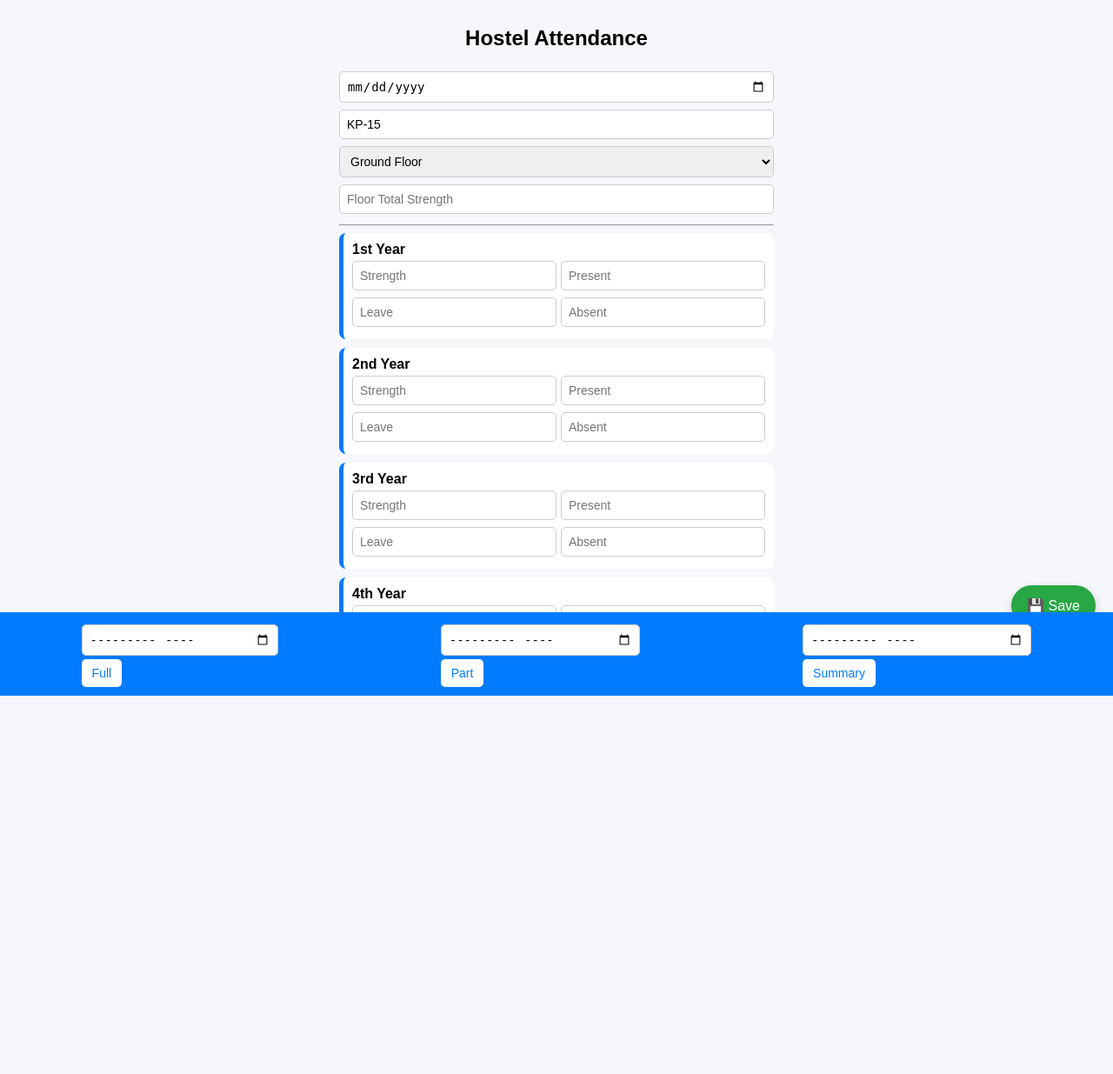
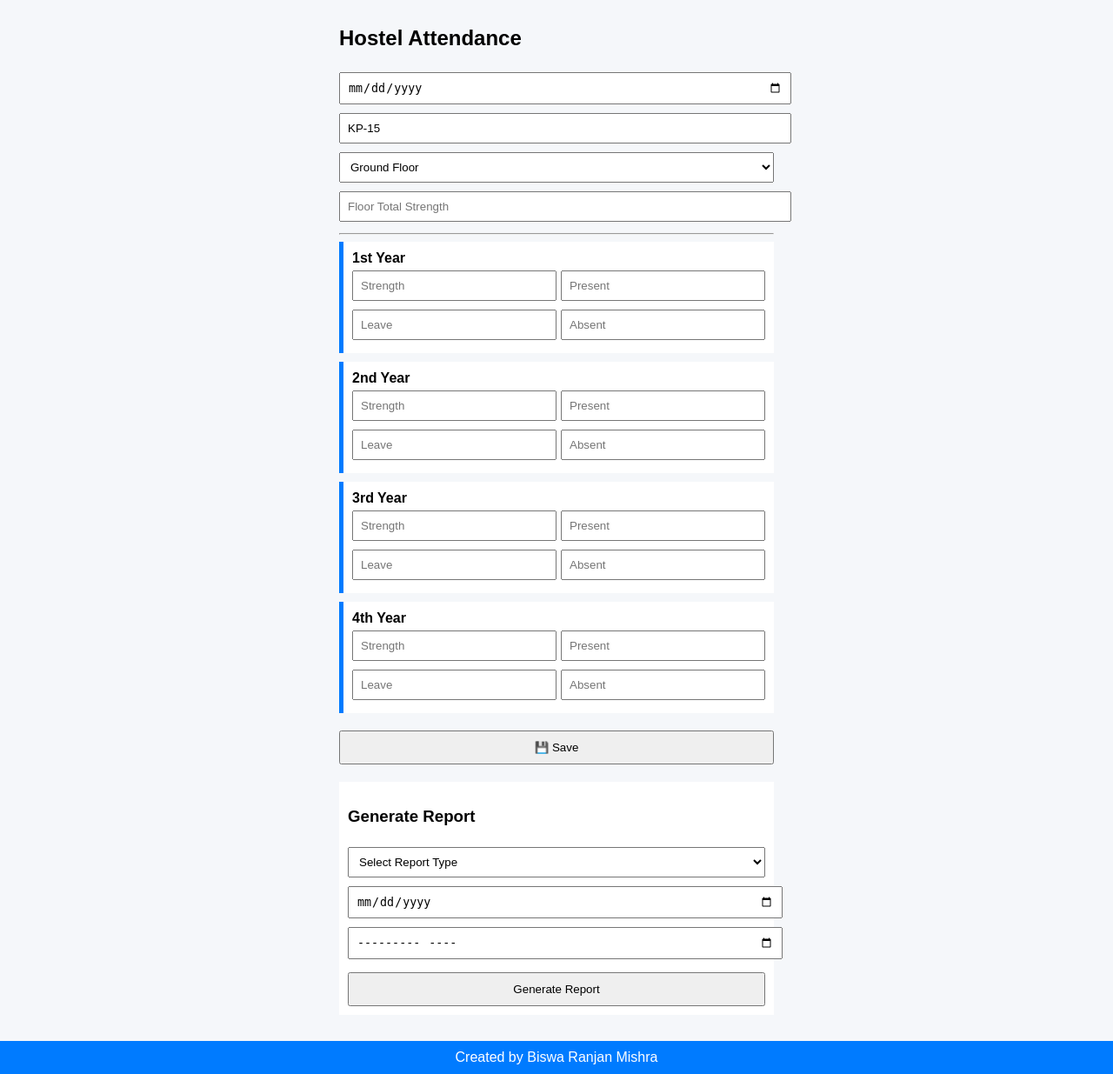
Before and after one commit to BiswaKiit/attendance-app, a Flask app: page / in a window 1280 px wide. Shown: the whole page at 87% size. Before the commit the page ends 800 px from the top, so only its background shows below. Run offline with Flask 3, Linux system fonts and the light colour scheme; some libraries are stand-ins or nearby versions.

Commit message:
Add files via upload

```diff
--- a/main.py
+++ b/main.py
@@ -5,24 +5,17 @@ import os
 
 app = Flask(__name__)
 
-# 🔗 DATABASE (Render PostgreSQL)
-DATABASE_URL = os.getenv("DATABASE_URL") or "postgresql://attendance_user:hIEyKUeKKblpFAYtYXjcDp5GCXGQZcbl@dpg-d7b5hdjuibrs73b6m1d0-a.oregon-postgres.render.com/attendance_2cet"
+DATABASE_URL = os.getenv("DATABASE_URL")
 
 floors = ["Ground Floor", "1st Floor", "2nd Floor", "3rd Floor", "4th Floor"]
 years = ["1st Year", "2nd Year", "3rd Year", "4th Year"]
 
-
-# 🔌 DB CONNECTION
 def get_conn():
     return psycopg2.connect(DATABASE_URL)
 
-
-# 🔢 SAFE INT
 def to_int(val):
     return int(val) if val and str(val).strip() else 0
 
-
-# 🛠 CREATE TABLE (AUTO)
 def create_table():
     conn = get_conn()
     cur = conn.cursor()
@@ -44,123 +37,71 @@ def create_table():
     conn.commit()
     conn.close()
 
-
-# 🚀 HOME
 @app.route("/", methods=["GET", "POST"])
 def index():
-    create_table()  # ensure table exists
+    create_table()
     message = ""
 
     if request.method == "POST":
-        try:
-            floor = request.form.get("floor")
-            date = request.form.get("date")
-            hostel = request.form.get("hostel") or "KP-15"
-            floor_strength = to_int(request.form.get("floor_strength"))
+        floor = request.form.get("floor")
+        date = request.form.get("date")
+        hostel = request.form.get("hostel")
 
-            conn = get_conn()
-            cur = conn.cursor()
+        conn = get_conn()
+        cur = conn.cursor()
 
-            # ❌ DUPLICATE CHECK
-            cur.execute("SELECT 1 FROM attendance WHERE date=%s AND floor=%s", (date, floor))
-            if cur.fetchone():
-                message = f"❌ Data already punched for {floor} on {date}"
-                conn.close()
-                return render_template("index.html", floors=floors, years=years, message=message)
+        cur.execute("SELECT 1 FROM attendance WHERE date=%s AND floor=%s", (date, floor))
+        if cur.fetchone():
+            message = "Already entered"
+            conn.close()
+            return render_template("index.html", floors=floors, years=years)
 
-            total_year_strength = 0
-            valid = True
+        for year in years:
+            cur.execute("""
+            INSERT INTO attendance (date, hostel, floor, year, strength, present, leave, absent)
+            VALUES (%s,%s,%s,%s,%s,%s,%s,%s)
+            """, (
+                date, hostel, floor, year,
+                to_int(request.form.get(f"{year}_strength")),
+                to_int(request.form.get(f"{year}_present")),
+                to_int(request.form.get(f"{year}_leave")),
+                to_int(request.form.get(f"{year}_absent"))
+            ))
 
-            for year in years:
-                strength = to_int(request.form.get(f"{year}_strength"))
-                present = to_int(request.form.get(f"{year}_present"))
-                leave = to_int(request.form.get(f"{year}_leave"))
-                absent = to_int(request.form.get(f"{year}_absent"))
+        conn.commit()
+        conn.close()
 
-                # ✅ Validation
-                if (present + leave + absent) != strength:
-                    valid = False
+    return render_template("index.html", floors=floors, years=years)
 
-                total_year_strength += strength
-
-                cur.execute("""
-                INSERT INTO attendance (date, hostel, floor, year, strength, present, leave, absent)
-                VALUES (%s,%s,%s,%s,%s,%s,%s,%s)
-                """, (date, hostel, floor, year, strength, present, leave, absent))
-
-            # ✅ Floor total validation
-            if total_year_strength != floor_strength:
-                valid = False
-
-            if not valid:
-                conn.rollback()
-                message = "❌ Data mismatch! Please check values."
-            else:
-                conn.commit()
-                message = "✅ Saved Successfully!"
-
-            conn.close()
-
-        except Exception as e:
-            message = f"Error: {str(e)}"
-
-    return render_template("index.html", floors=floors, years=years, message=message)
-
-
-# 📊 REPORT (MONTH FILTER)
 @app.route("/report", methods=["POST"])
 def report():
     report_type = request.form.get("report_type")
-    month = request.form.get("month")  # YYYY-MM
+    date = request.form.get("date")
+    month = request.form.get("month")
 
     conn = get_conn()
     cur = conn.cursor()
 
-    cur.execute("""
-    SELECT date,floor,year,strength,present,leave,absent
-    FROM attendance
-    WHERE TO_CHAR(date, 'YYYY-MM') = %s
-    """, (month,))
+    if date:
+        cur.execute("SELECT * FROM attendance WHERE date=%s", (date,))
+    elif month:
+        cur.execute("SELECT * FROM attendance WHERE TO_CHAR(date,'YYYY-MM')=%s", (month,))
+    else:
+        cur.execute("SELECT * FROM attendance")
 
     rows = cur.fetchall()
     conn.close()
 
-    data = {}
-    total_strength = total_present = total_leave = 0
-
-    year_summary = {y: {"Strength":0, "Present":0, "Leave":0} for y in years}
-
-    for date, floor, year, strength, present, leave, absent in rows:
-
-        if floor not in data:
-            data[floor] = {}
-
-        data[floor][year] = {
-            "Strength": strength,
-            "Present": present,
-            "Leave": leave,
-            "Absent": absent
-        }
-
-        year_summary[year]["Strength"] += strength
-        year_summary[year]["Present"] += present
-        year_summary[year]["Leave"] += (leave + absent)
-
-        total_strength += strength
-        total_present += present
-        total_leave += (leave + absent)
+    total_strength = sum(r[5] for r in rows)
+    total_present = sum(r[6] for r in rows)
+    total_leave = sum(r[7]+r[8] for r in rows)
 
     return render_template("report.html",
-                           data=data,
-                           report_type=report_type,
                            total_strength=total_strength,
                            total_present=total_present,
                            total_leave=total_leave,
-                           year_summary=year_summary,
                            month=month)
 
-
-# 📥 EXCEL DOWNLOAD (MONTH FILTER)
 @app.route("/download")
 def download():
     month = request.args.get("month")
@@ -168,25 +109,15 @@ def download():
     conn = get_conn()
     cur = conn.cursor()
 
-    cur.execute("""
-        SELECT * FROM attendance
-        WHERE TO_CHAR(date, 'YYYY-MM') = %s
-    """, (month,))
-
+    cur.execute("SELECT * FROM attendance WHERE TO_CHAR(date,'YYYY-MM')=%s", (month,))
     rows = cur.fetchall()
     conn.close()
 
-    df = pd.DataFrame(rows, columns=[
-        "ID","Date","Hostel","Floor","Year",
-        "Strength","Present","Leave","Absent"
-    ])
-
+    df = pd.DataFrame(rows)
     file = "attendance.xlsx"
     df.to_excel(file, index=False)
 
     return send_file(file, as_attachment=True)
 
-
-# ▶️ RUN
 if __name__ == "__main__":
-    app.run(debug=True)
+    app.run()
--- a/static/style.css
+++ b/static/style.css
@@ -1,99 +1,59 @@
-/* 🌐 Base */
 body {
-    font-family: Arial, sans-serif;
+    font-family: Arial;
     margin: 0;
     background: #f5f7fa;
 }
 
-/* 📦 Container */
 .container {
-    width: 100%;
     max-width: 500px;
     margin: auto;
     padding: 10px;
-    padding-bottom: 120px; /* space for bottom bar */
 }
 
-/* 🧾 Header */
-.header {
-    text-align: center;
-    margin-bottom: 10px;
-}
-
-/* 📝 Inputs */
 input, select {
     width: 100%;
     padding: 8px;
-    margin: 4px 0;
-    border-radius: 5px;
-    border: 1px solid #ccc;
-    font-size: 14px;
-    box-sizing: border-box;
+    margin: 5px 0;
 }
 
-/* 📊 Year Block */
 .year-block {
-    background: #ffffff;
+    background: white;
     padding: 10px;
     margin-bottom: 10px;
-    border-radius: 8px;
     border-left: 5px solid #007bff;
 }
 
-/* Row */
 .row {
     display: flex;
     gap: 5px;
 }
 
-/* ❌ Error */
-.error {
-    border: 2px solid red !important;
+button {
+    width: 100%;
+    padding: 10px;
+    margin-top: 10px;
 }
 
-/* ✅ Success */
 .success {
-    border: 2px solid green !important;
+    border: 2px solid green;
 }
 
-/* 💾 Floating Save Button */
-.fab-save {
-    position: fixed;
-    bottom: 80px;
-    right: 20px;
-    background: #28a745;
-    color: white;
-    border: none;
-    padding: 14px 18px;
-    border-radius: 50px;
-    font-size: 16px;
-    box-shadow: 0 4px 10px rgba(0,0,0,0.2);
-    cursor: pointer;
+.error {
+    border: 2px solid red;
 }
 
-/* 📊 Bottom Report Bar */
-.bottom-bar {
-    position: fixed;
-    bottom: 0;
-    width: 100%;
-    background: #007bff;
-    display: flex;
-    justify-content: space-around;
-    padding: 10px 0;
+/* 📊 Report */
+.report-box {
+    background: white;
+    padding: 10px;
+    margin-top: 20px;
 }
 
-/* Buttons inside bottom bar */
-.bottom-bar button {
-    background: white;
-    color: #007bff;
-    border: none;
-    padding: 8px 12px;
-    border-radius: 5px;
-    font-size: 14px;
+/* Footer */
+.footer {
+    text-align: center;
+    padding: 10px;
+    background: #007bff;
+    color: white;
+    margin-top: 20px;
 }
-
-/* Disabled Save Button */
-button:disabled {
-    background: gray !important;
-    cursor: not-allowed;
-}
--- a/templates/index.html
+++ b/templates/index.html
@@ -10,14 +10,11 @@
 
 <div class="container">
 
-    <div class="header">
-        <h2>Hostel Attendance</h2>
-    </div>
+    <h2>Hostel Attendance</h2>
 
-    <form method="POST" id="attendanceForm">
+    <form method="POST">
 
         <input type="date" name="date" required>
-
         <input type="text" name="hostel" value="KP-15">
 
         <select name="floor">
@@ -26,7 +23,6 @@
             {% endfor %}
         </select>
 
-        <!-- 🔢 AUTO FLOOR TOTAL -->
         <input type="number" id="floor_strength" name="floor_strength" placeholder="Floor Total Strength" readonly>
 
         <hr>
@@ -48,34 +44,37 @@
         </div>
         {% endfor %}
 
-        <button type="submit" class="fab-save" id="saveBtn">💾 Save</button>
+        <button type="submit" id="saveBtn">💾 Save</button>
 
     </form>
 
+    <!-- 📊 REPORT SECTION -->
+    <div class="report-box">
+
+        <h3>Generate Report</h3>
+
+        <form action="/report" method="POST">
+
+            <select name="report_type" required>
+                <option value="">Select Report Type</option>
+                <option value="full">Full Report</option>
+                <option value="part">Part Report</option>
+                <option value="summary">Summary</option>
+            </select>
+
+            <input type="date" name="date">
+            <input type="month" name="month">
+
+            <button type="submit">Generate Report</button>
+
+        </form>
+
+    </div>
+
 </div>
 
-<!-- 📊 Bottom Bar -->
-<div class="bottom-bar">
-
-    <!-- 📅 Month Filter -->
-    <form action="/report" method="POST">
-        <input type="month" name="month" required>
-        <input type="hidden" name="report_type" value="full">
-        <button>Full</button>
-    </form>
-
-    <form action="/report" method="POST">
-        <input type="month" name="month" required>
-        <input type="hidden" name="report_type" value="part">
-        <button>Part</button>
-    </form>
-
-    <form action="/report" method="POST">
-        <input type="month" name="month" required>
-        <input type="hidden" name="report_type" value="summary">
-        <button>Summary</button>
-    </form>
-
+<div class="footer">
+    Created by Biswa Ranjan Mishra
 </div>
 
 <script>
@@ -85,7 +84,6 @@ function getVal(name) {
     return el && el.value ? parseInt(el.value) : 0;
 }
 
-/* 🔢 Auto Floor Total */
 function updateAll() {
     let years = ["1st Year","2nd Year","3rd Year","4th Year"];
     let total = 0;
@@ -97,7 +95,6 @@ function updateAll() {
     document.getElementById("floor_strength").value = total;
 }
 
-/* ✅ Validation + Disable Save */
 function validate(year) {
 
     let s = getVal(year+"_strength");
@@ -106,11 +103,6 @@ function validate(year) {
     let a = getVal(year+"_absent");
 
     let block = document.getElementById(year);
-
-    if (s === 0 && p === 0 && l === 0 && a === 0) {
-        block.classList.remove("error", "success");
-        return;
-    }
 
     if (p + l + a === s) {
         block.classList.add("success");
@@ -123,7 +115,6 @@ function validate(year) {
     checkForm();
 }
 
-/* 🚫 Disable Save if ANY error */
 function checkForm() {
     let blocks = document.querySelectorAll(".year-block");
     let valid = true;
```
Also changed, not shown: templates/report.html (+9 -32 lines).
